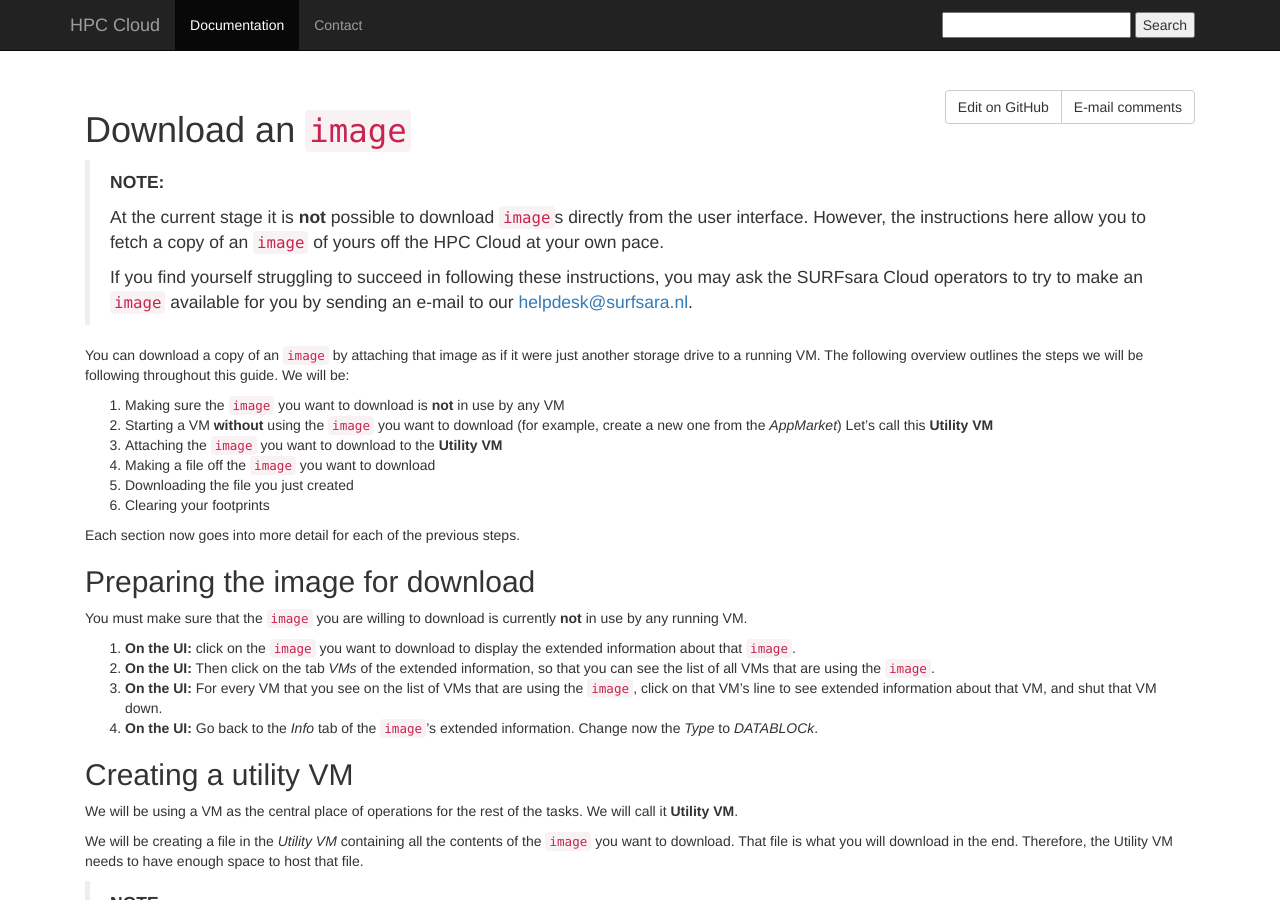
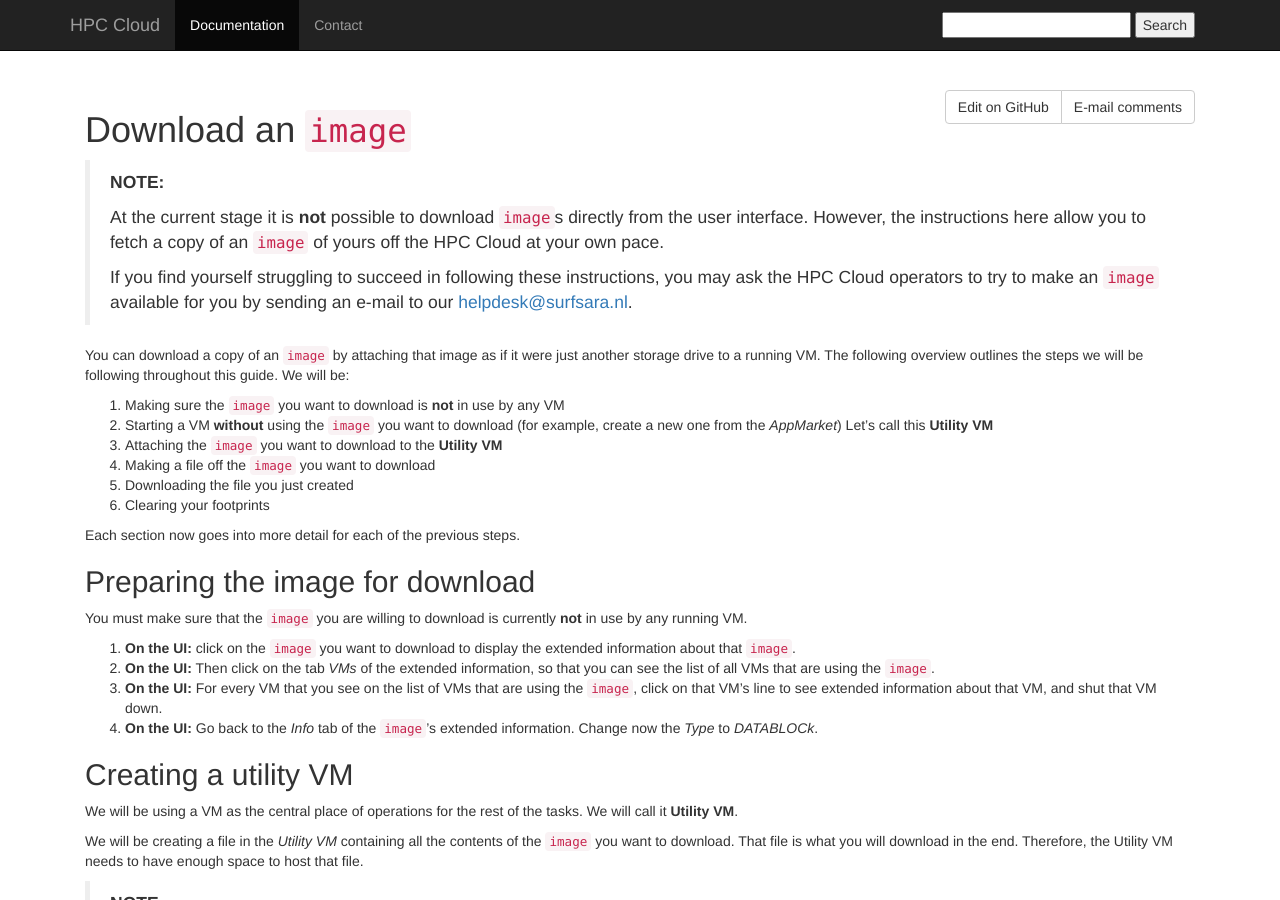
Before and after one commit to sara-nl/clouddocs, a Jekyll site: the page built from image_download.markdown, in a window 1280 px wide and 900 px high. Built offline with Jekyll 4.4.1, drawn with Linux system fonts in a browser that asks for light colours; nearby versions of some CDN libraries.

Commit message:
Update image_download.markdown
HPC!!!

```diff
--- a/image_download.markdown
+++ b/image_download.markdown
@@ -7,7 +7,7 @@ layout: default
 >
 > At the current stage it is **not** possible to download `image`s directly from the user interface. However, the instructions here allow you to fetch a copy of an `image` of yours off the HPC Cloud at your own pace.
 >
-> If you find yourself struggling to succeed in following these instructions, you may ask the SURFsara Cloud operators to try to make an `image` available for you by sending an e-mail to our [helpdesk@surfsara.nl](mailto:helpdesk@surfsara.nl).
+> If you find yourself struggling to succeed in following these instructions, you may ask the HPC Cloud operators to try to make an `image` available for you by sending an e-mail to our [helpdesk@surfsara.nl](mailto:helpdesk@surfsara.nl).
 
 You can download a copy of an `image` by attaching that image as if it were just another storage drive to a running VM. The following overview outlines the steps we will be following throughout this guide. We will be:
 
```
